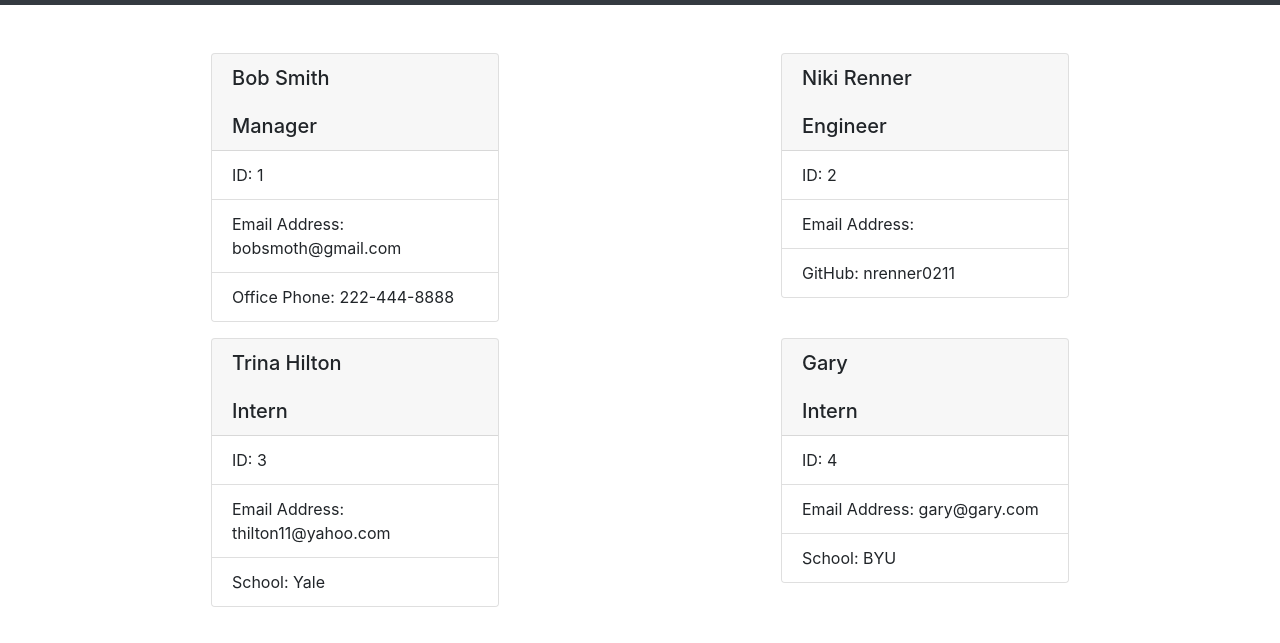
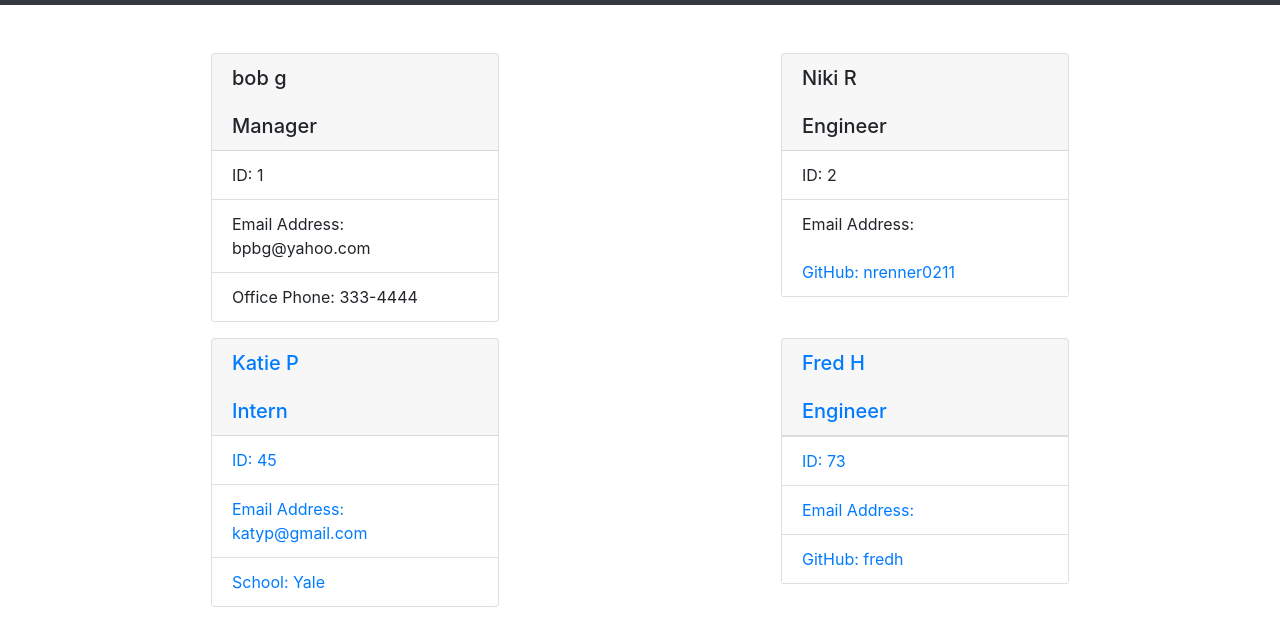
Before and after one commit to nrenner0211/fictional-happiness, a website: page dist/index.html in a window 1280 px wide. Shown: the part 51-694 px from the top of the page. Drawn offline with nearby package versions, Linux system fonts and the light colour scheme.

Commit message:
walkthrough video

```diff
--- a/dist/index.html
+++ b/dist/index.html
@@ -14,38 +14,38 @@
         <div class="container">
             <div class="row"><div class="col-6">
             <div class="card mx-auto mb-3" style="width: 18rem">
-            <h5 class="card-header">Bob Smith<br /><br />Manager</h5>
+            <h5 class="card-header">bob g<br /><br />Manager</h5>
             <ul class="list-group list-group-flush">
                 <li class="list-group-item">ID: 1</li>
-                <li class="list-group-item">Email Address: bobsmoth@gmail.com</li>
-                <li class="list-group-item">Office Phone: 222-444-8888</li>
+                <li class="list-group-item">Email Address: bpbg@yahoo.com</li>
+                <li class="list-group-item">Office Phone: 333-4444</li>
             </ul>
             </div>
         </div><div class="col-6">
             <div class="card mx-auto mb-3" style="width: 18rem">
-            <h5 class="card-header">Niki Renner<br /><br />Engineer</h5>
+            <h5 class="card-header">Niki R<br /><br />Engineer</h5>
             <ul class="list-group list-group-flush">
                 <li class="list-group-item">ID: 2</li>
-                <li class="list-group-item">Email Address: <a href="mailto: nrenner0211@gmail.com"></a></li>
+                <li class="list-group-item">Email Address: <a href="mailto: nrenner0211@gmail.com"></li>
                 <li class="list-group-item">GitHub: nrenner0211</li>
             </ul>
             </div>
         </div><div class="col-6">
             <div class="card mx-auto mb-3" style="width: 18rem">
-            <h5 class="card-header">Trina Hilton<br /><br />Intern</h5>
+            <h5 class="card-header">Katie P<br /><br />Intern</h5>
             <ul class="list-group list-group-flush">
-                <li class="list-group-item">ID: 3</li>
-                <li class="list-group-item">Email Address: thilton11@yahoo.com</li>
+                <li class="list-group-item">ID: 45</li>
+                <li class="list-group-item">Email Address: katyp@gmail.com</li>
                 <li class="list-group-item">School: Yale</li>
             </ul>
             </div>
         </div><div class="col-6">
             <div class="card mx-auto mb-3" style="width: 18rem">
-            <h5 class="card-header">Gary<br /><br />Intern</h5>
+            <h5 class="card-header">Fred H<br /><br />Engineer</h5>
             <ul class="list-group list-group-flush">
-                <li class="list-group-item">ID: 4</li>
-                <li class="list-group-item">Email Address: gary@gary.com</li>
-                <li class="list-group-item">School: BYU</li>
+                <li class="list-group-item">ID: 73</li>
+                <li class="list-group-item">Email Address: <a href="mailto: freh@fred.com"></li>
+                <li class="list-group-item">GitHub: fredh</li>
             </ul>
             </div>
         </div> </div>
```
Also changed, not shown: README.md.
